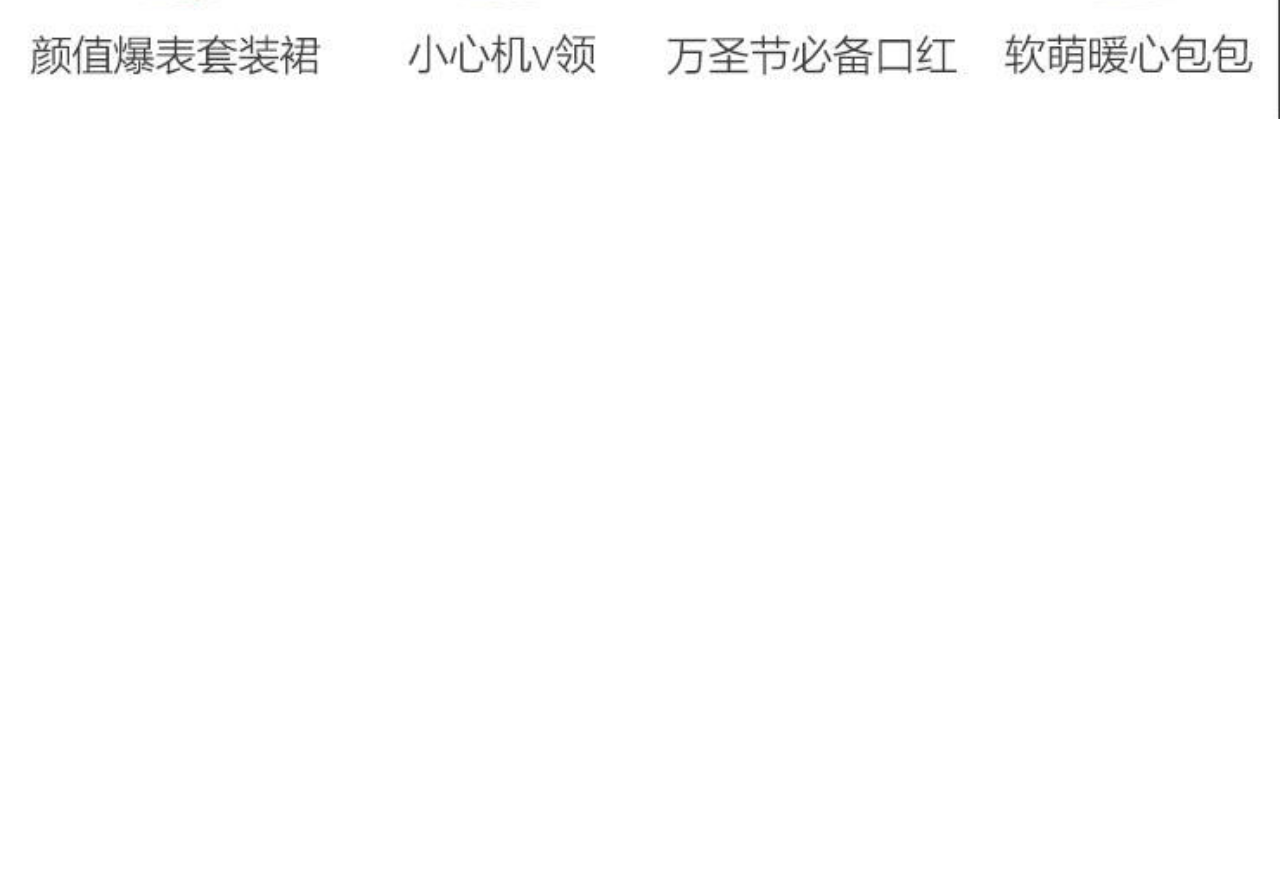
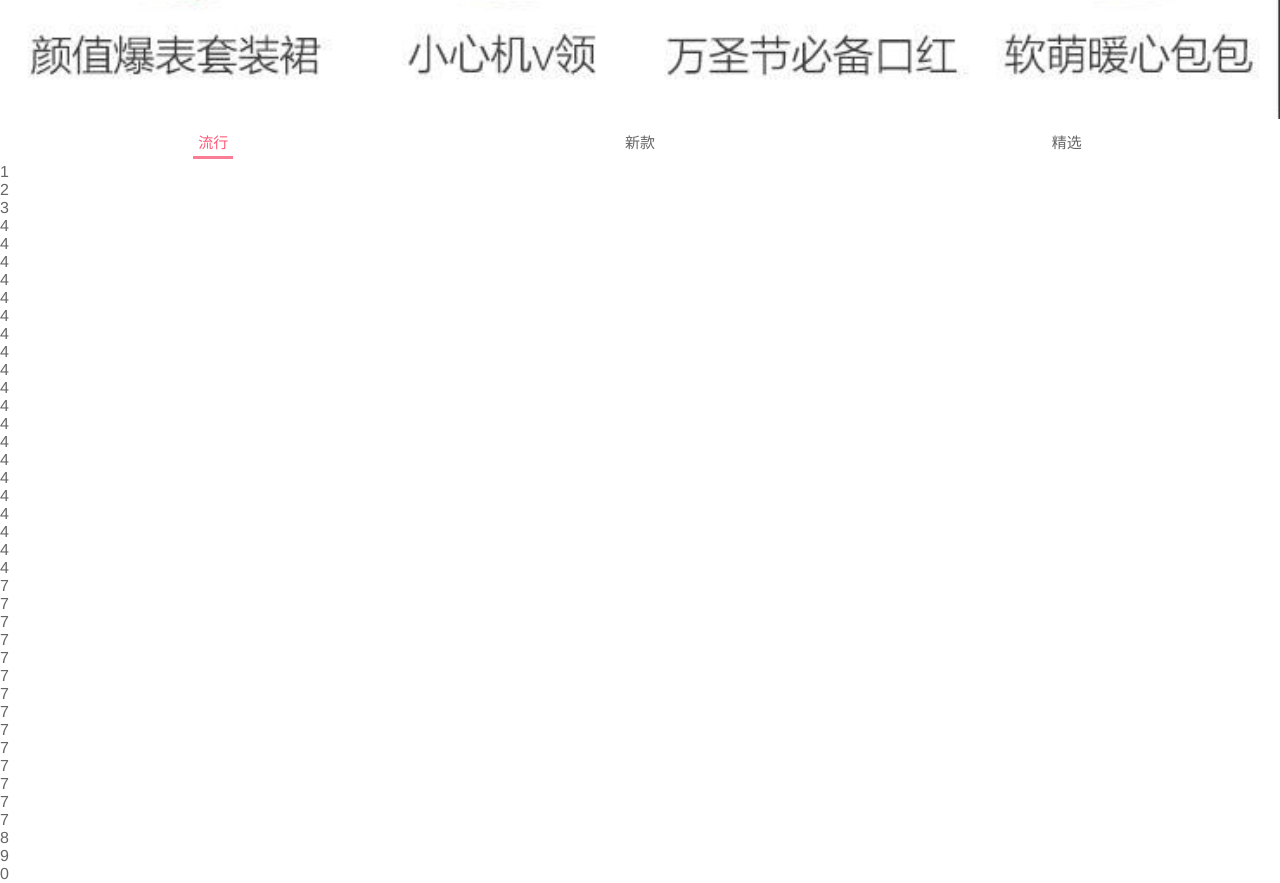
Before and after one commit to lxKylin/supermall, a Vue app: page /home in a window 1280 px wide. Shown: the part 900-1783 px from the top of the page. Before the commit the page ends 1023 px from the top, so only its background shows below. Built offline with nearby package versions, Linux system fonts and the light colour scheme; no server answers.

Commit message:
添加了首页商品数据的获取

```diff
--- /dev/null
+++ b/src/components/content/tabControl/TabControl.vue
@@ -0,0 +1,59 @@
+<template>
+  <div class="tab-control">
+    <div v-for="(item, index) in title"
+    :key="index"
+    class="tab-control-item"
+    :class="{active: index === currentIndex}"
+    @click="itemClick(index)">
+      <span>{{item}}</span>
+    </div>
+  </div>
+</template>
+
+<script>
+  export default {
+    name: 'TabControl',
+    props: {
+      title: {
+        type: Array,
+        default() {
+          return []
+        }
+      }
+    },
+    data() {
+      return {
+        // 定义一个变量，记录谁被选中
+        currentIndex: 0
+      }
+    },
+    methods: {
+      itemClick(index) {
+        this.currentIndex = index;
+      }
+    },
+  }
+</script>
+
+<style scoped>
+  .tab-control {
+    display: flex;
+    text-align: center;
+    font-size: 15px;
+    height: 40px;
+    line-height: 40px;
+  background-color: #fff;
+  }
+  .tab-control-item {
+    flex: 1;
+  }
+  .tab-control-item span {
+    padding: 5px;
+  }
+  .active {
+    color: var(--color-high-text);
+  }
+  .active span {
+    border-bottom: 3px solid #fb7d95;
+  }
+</style>
--- a/src/network/home.js
+++ b/src/network/home.js
@@ -5,3 +5,13 @@ export function getHomeMultidata() {
     url: '/home/multidata',
   })
 }
+
+export function getHomeGoods(type, page) {
+  return request({
+    url: '/home/data',
+    params: {
+      type,
+      page,
+    }
+  })
+}
--- a/src/views/home/Home.vue
+++ b/src/views/home/Home.vue
@@ -4,25 +4,73 @@
     <home-swiper :banners="banners"></home-swiper>
     <home-recommend-view :recommends="recommends"></home-recommend-view>
     <home-feature-view></home-feature-view>
+    <tab-control class="tab-control" :title="['流行', '新款', '精选']"></tab-control>
+    <ul>
+      <li>1</li>
+      <li>2</li>
+      <li>3</li>
+      <li>4</li>
+      <li>4</li>
+      <li>4</li>
+      <li>4</li>
+      <li>4</li>
+      <li>4</li>
+      <li>4</li>
+      <li>4</li>
+      <li>4</li>
+      <li>4</li>
+      <li>4</li>
+      <li>4</li>
+      <li>4</li>
+      <li>4</li>
+      <li>4</li>
+      <li>4</li>
+      <li>4</li>
+      <li>4</li>
+      <li>4</li>
+      <li>4</li>
+      <li>7</li>
+      <li>7</li>
+      <li>7</li>
+      <li>7</li>
+      <li>7</li>
+      <li>7</li>
+      <li>7</li>
+      <li>7</li>
+      <li>7</li>
+      <li>7</li>
+      <li>7</li>
+      <li>7</li>
+      <li>7</li>
+      <li>7</li>
+      <li>8</li>
+      <li>9</li>
+      <li>0</li>
+    </ul>
   </div>
 </template>
 
 <script>
+
+  import HomeSwiper from './childComps/HomeSwiper'
+  import HomeRecommendView from './childComps/HomeRecommendView'
+  import HomeFeatureView from './childComps/HomeFeatureView'
+
   import NavBar from 'components/common/navbar/NavBar'
-  import HomeSwiper from './childComps/HomeSwiper.vue'
-  import HomeRecommendView from './childComps/HomeRecommendView.vue'
-  import HomeFeatureView from './childComps/HomeFeatureView.vue'
-  import {getHomeMultidata} from 'network/home'
+  import TabControl from 'components/content/tabControl/TabControl'
+
+  import {getHomeMultidata, getHomeGoods} from 'network/home'
 
   // import {Swiper, SwiperItem} from 'components/common/swiper'
 
   export default {
     name: 'Home',
     components: {
-      NavBar,
       HomeSwiper,
       HomeRecommendView,
       HomeFeatureView,
+      NavBar,
+      TabControl,
     },
     data() {
       return {
@@ -31,17 +79,42 @@
         //存具体数据
         banners: [],
         recommends: [],
+        goods: {
+          'pop': {page: 0, list: []},
+          'new': {page: 0, list: []},
+          'sell': {page: 0, list: []},
+        }
       }
     },
     // 生命周期函数 创建完后马上执行
     created() {
-      // 1.请求多个数据
-      getHomeMultidata().then(res => {
-        console.log(res);
-        // this.result = res;
-        this.banners = res.data.banner.list;
-        this.recommends = res.data.recommend.list;
-      })
+      // 1.请求多个数据 加this 才是methods中第一个封装
+      this.getHomeMultidata()
+      // 2.请求商品数据
+      this.getHomeGoods('pop')
+
+      this.getHomeGoods('new')
+
+      this.getHomeGoods('sell')
+    },
+    methods: {
+      getHomeMultidata() {
+        getHomeMultidata().then(res => {
+          // console.log(res);
+          // this.result = res;
+          this.banners = res.data.banner.list;
+          this.recommends = res.data.recommend.list;
+        })
+      },
+      getHomeGoods(type) {
+        const page = this.goods[type].page + 1;
+        getHomeGoods(type, page).then(res => {
+        // console.log(res);
+          // this.goods[type].list = this.goods[type].list.push(res.data.list);
+          this.goods[type].list.push(...res.data.list);
+          this.goods[type].page += 1;
+        })
+      }
     },
   }
 </script>
@@ -61,4 +134,9 @@
     right: 0;
     z-index: 9;
   }
+  .tab-control {
+    /* 粘性定位 */
+    position: sticky;
+    top: 44px;
+  }
 </style>
```
